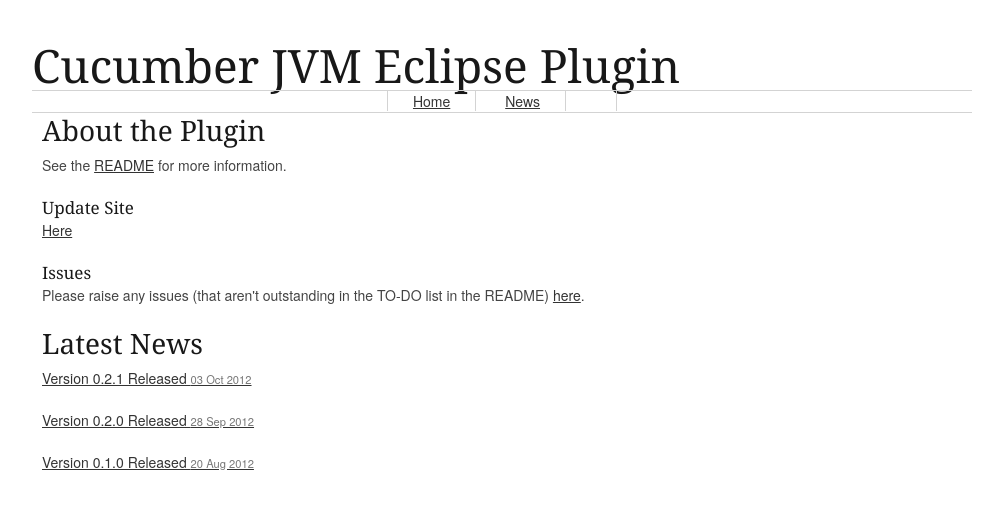
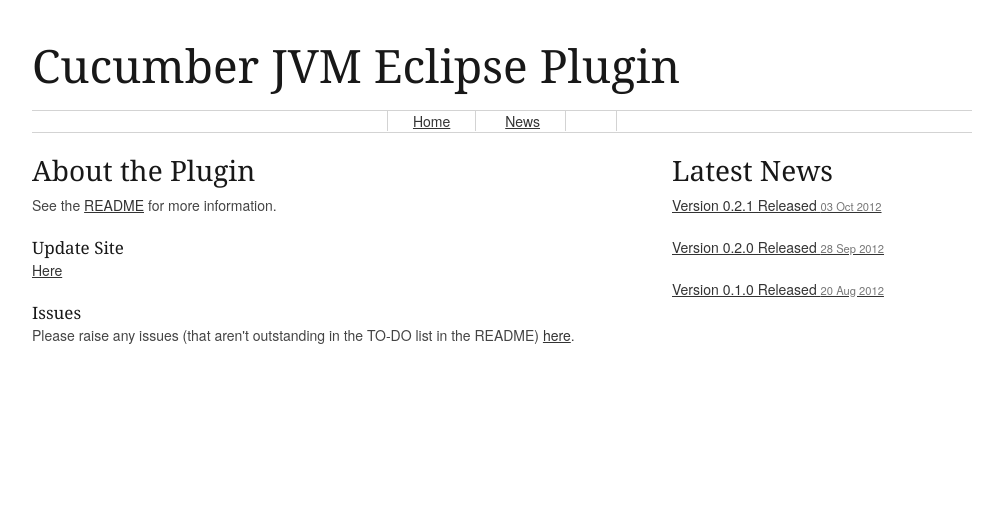
Before and after one commit to mrpotes/cukes-jvm-eclipse-plugin, a Jekyll site: the page built from index.html, in a window 1280 px wide. Shown: the top 509 px of the page, without its empty margins (138-1141 px from the left). Built offline with Jekyll 4.4.1, drawn with Linux system fonts in a browser that asks for light colours; the list of posts is cut into pages by our own code.

Commit message:
Fix layout

```diff
--- a/index.html
+++ b/index.html
@@ -2,7 +2,6 @@
 layout: default
 title: Home
 ---
-<div class="sixteen columns">
 	<div class="two-thirds column">
 		<h3>About the Plugin</h3>
 		<p>See the <a href="https://github.com/mrpotes/cukes-jvm-eclipse-plugin/blob/master/README.md">README</a> for more information.</p>
@@ -18,4 +17,3 @@
 		<p><a href="{{ site.url }}{{ post.url }}">{{ post.title }} <small class="subheader">{{ post.date | date_to_string }}</small></a></p>
 		{% endfor %}
 	</div>
-</div>
--- a/stylesheets/base.css
+++ b/stylesheets/base.css
@@ -271,4 +271,4 @@
 .nav ul li {display : inline; border-right: 1px solid lightGrey; padding: 0 25px 0;}
 .nav ul li:first-child {border-left: 1px solid lightGrey;}
 .nav ul {margin-bottom: 0px;}
-.nav {text-align: center; border-top: 1px solid lightGrey; border-bottom: 1px solid lightGrey;}
+.nav {text-align: center; border-top: 1px solid lightGrey; border-bottom: 1px solid lightGrey; margin: 20px 0 20px;}
```
